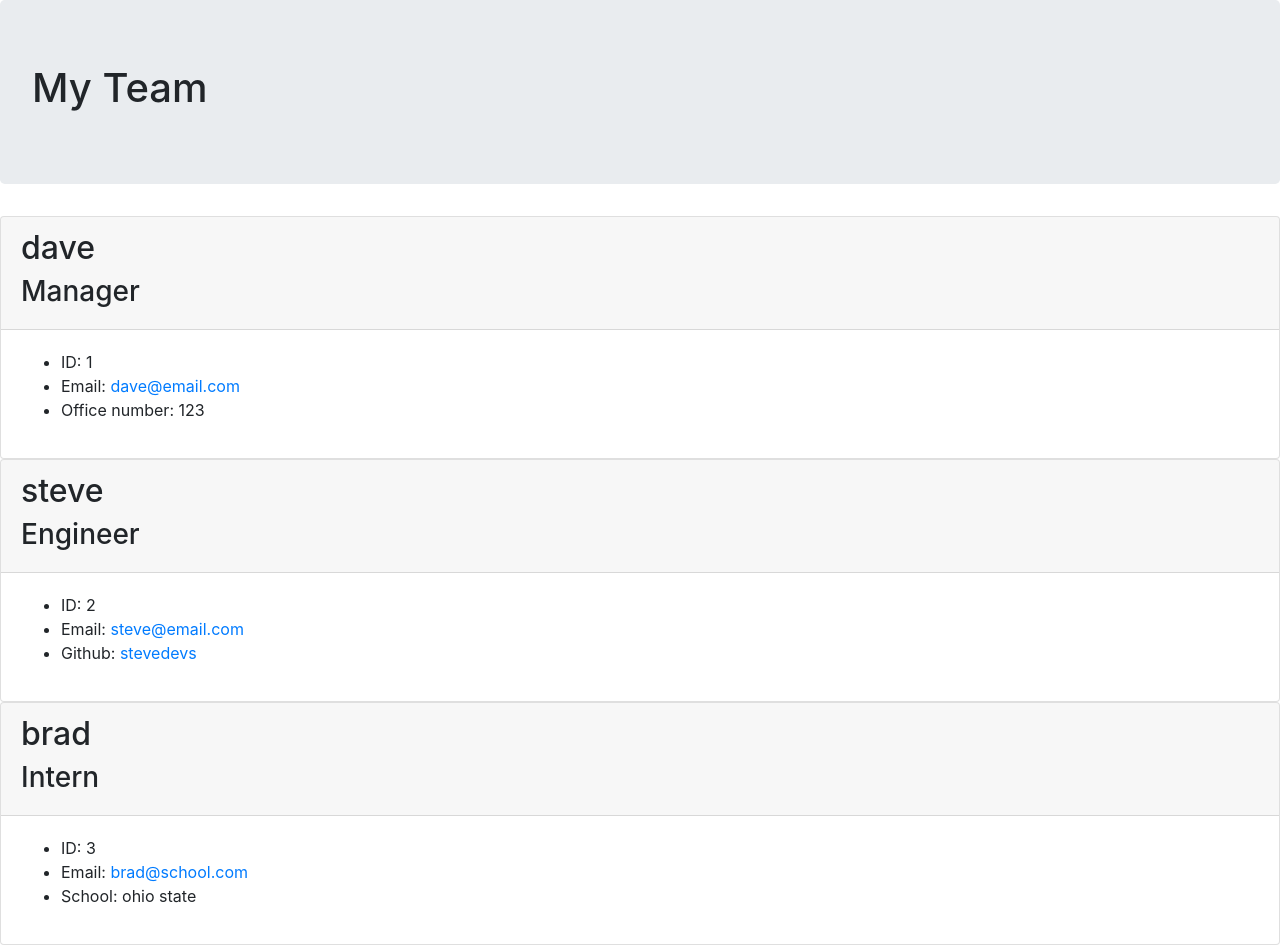
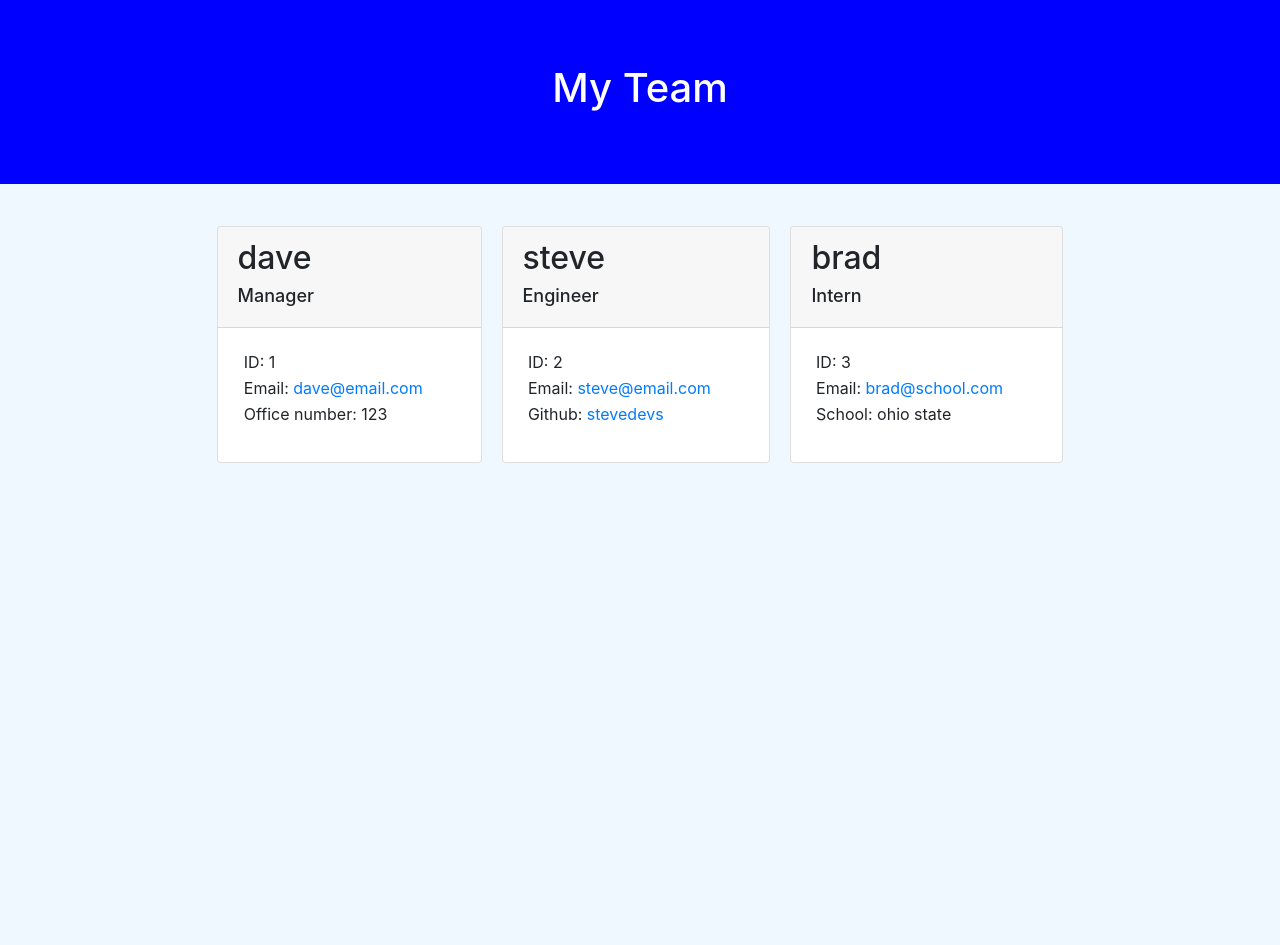
Before and after one commit to thebsking/profile-generator, a website: page dist/index.html in a window 1280 px wide. After the commit the page ends 800 px from the top, so only its background shows below. Drawn offline with nearby package versions, Linux system fonts and the light colour scheme.

Commit message:
added styling

```diff
--- a/dist/index.html
+++ b/dist/index.html
@@ -17,7 +17,7 @@
             <div class="card">
                 <div class="card-header">
                     <h2>dave</h2>
-                    <h3>Manager</h3>
+                    <i class="bi bi-star-fill"></i><h3>Manager</h3>
                 </div>
                 <div class="card-body">
                     <ul>
--- a/dist/style.css
+++ b/dist/style.css
@@ -0,0 +1,33 @@
+* {
+    margin: 0;
+    box-sizing: border-box;
+}
+
+body {
+    background-color: aliceblue;
+}
+.jumbotron {
+    text-align: center;
+    background-color: blue;
+    color: white;
+    border-radius: 0;
+}
+ul {
+    list-style: none;
+    text-indent: -20%;
+}
+li {
+    text-align: left;
+    margin: 2px;
+}
+h3 {
+    font-size: large;
+}
+#team-cards {
+    display: flex;
+    flex-wrap: wrap;
+    justify-content: center;
+}
+.card {
+    margin: 10px;
+}
--- a/package.json
+++ b/package.json
@@ -21,6 +21,7 @@
   },
   "homepage": "https://github.com/thebsking/profile-generator#readme",
   "dependencies": {
+    "bootstrap-icons": "^1.4.1",
     "inquirer": "^8.0.0"
   },
   "devDependencies": {
```
Also changed, not shown: 1 other file.
